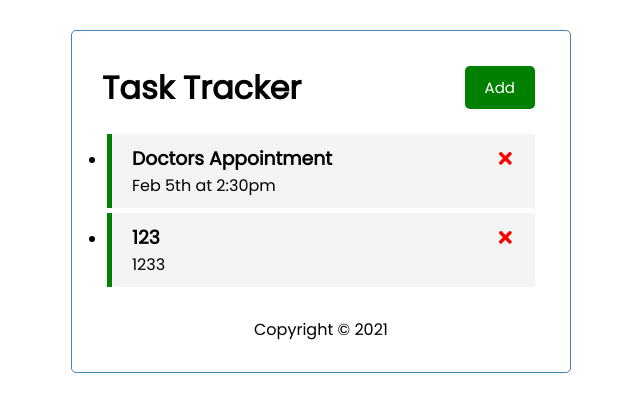
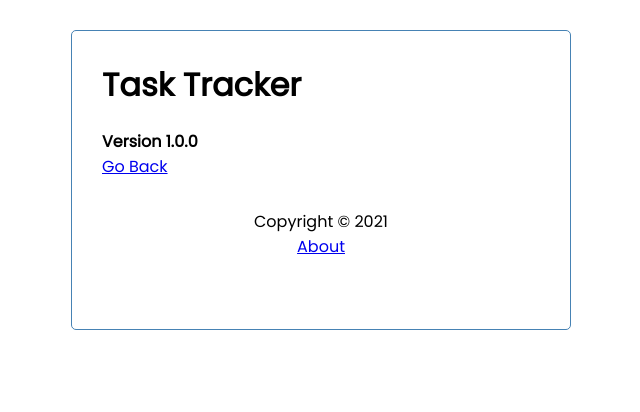
Before and after one commit to yiyu66/todolist-react-ts, a React (Create React App) app: page /about in a window 1280 px wide. Shown: the top 412 px of the page, without its empty margins (319-959 px from the left). Built offline with nearby package versions, Linux system fonts and the light colour scheme; data requests are answered from the project's data file.

Commit message:
添加路由；完成开发

```diff
--- a/db.json
+++ b/db.json
@@ -1,14 +1,8 @@
 {
   "tasks": [
     {
-      "id": 1,
-      "text": "Doctors Appointment",
-      "day": "Feb 5th at 2:30pm",
-      "reminder": true
-    },
-    {
-      "text": "123",
-      "day": "1233",
+      "text": "早起",
+      "day": "9点",
       "reminder": true,
       "id": 2
     }
--- a/package.json
+++ b/package.json
@@ -14,6 +14,7 @@
     "react": "^17.0.2",
     "react-dom": "^17.0.2",
     "react-icons": "^4.3.1",
+    "react-router-dom": "^6.2.1",
     "react-scripts": "5.0.0",
     "serve": "^13.0.2",
     "typescript": "^4.5.4",
--- a/src/App.tsx
+++ b/src/App.tsx
@@ -1,9 +1,11 @@
-import React, { useEffect, useState } from "react";
+import { useEffect, useState } from "react";
+import { BrowserRouter as Router, Route, Routes } from "react-router-dom";
 import "./App.css";
 import TaskList from "./components/TaskList";
 import AddTask from "./components/AddTask";
 import Header from "./components/Header";
 import Footer from "./components/Footer";
+import About from "./components/About";
 export interface Itask {
   tasks: {
     id: number;
@@ -42,7 +44,7 @@
     res.status === 200 ? setTasks(tasks.filter((task) => task.id !== id)) : alert("Delete task failed");
   };
 
-  // const addTask = (task: Itask["tasks"][0]) => {
+  // const addTask = (task: Itask["tasks"][0]) => { // 本地操作
   //   const id = Math.floor(Math.random() * 10000) + 1;
   //   const newTask = { ...task, id: id };
   //   setTasks([...tasks, newTask]);
@@ -71,6 +73,7 @@
     setTasks(tasks.map((task) => (task.id === id ? { ...task, reminder: data.reminder } : task)));
   };
   return (
+    <Router>
       <div className="container">
         <Header
           title="Task Tracker"
@@ -79,14 +82,25 @@
             setShowAddTask(!showAddTask);
           }}
         />
+        <Routes>
+          <Route
+            path="/"
+            element={
+              <>
                 {showAddTask && <AddTask onAdd={addTask} />}
                 {tasks.length > 0 ? (
                   <TaskList tasks={tasks} onDelete={deleteTasks} onToggle={toggleReminder}></TaskList>
                 ) : (
                   "No Tasks"
                 )}
+              </>
+            }
+          ></Route>
+          <Route path="/about" element={<About />} />
+        </Routes>
         <Footer />
       </div>
+    </Router>
   );
 }
 
--- /dev/null
+++ b/src/components/About.tsx
@@ -0,0 +1,12 @@
+import { Link } from "react-router-dom";
+
+const About = () => {
+  return (
+    <div>
+      <h4>Version 1.0.0</h4>
+      <Link to="/">Go Back</Link>
+    </div>
+  );
+};
+
+export default About;
--- a/src/components/Footer.tsx
+++ b/src/components/Footer.tsx
@@ -1,10 +1,12 @@
+import { Link } from 'react-router-dom'
 
 const Footer = () => {
   return (
     <footer>
       <p>Copyright &copy; 2021</p>
+      <Link to='/about'>About</Link>
     </footer>
-  );
-};
+  )
+}
 
-export default Footer;
+export default Footer
--- a/src/components/Header.tsx
+++ b/src/components/Header.tsx
@@ -1,15 +1,19 @@
 import React from "react";
 import Button from "./Button";
+import { useLocation } from "react-router-dom";
 interface Props {
   title?: string;
   showAdd: boolean;
   onAdd: React.MouseEventHandler<HTMLButtonElement>;
 }
 const Header: React.FC<Props> = ({ title, onAdd, showAdd }) => {
+  const location = useLocation();
   return (
     <header className="header">
       <h1>{title}</h1>
-      <Button text={showAdd ? "Close" : "Add"} color={showAdd ? "red" : "green"} onClick={onAdd} />
+      {location.pathname === "/" && (
+        <Button text={showAdd ? "Close" : "Add"} color={showAdd ? "red" : "green"} onClick={onAdd} />
+      )}
     </header>
   );
 };
```
Also changed, not shown: 1 other file (tests, documents, lock files or other folders). Lines whose indentation alone changed are shown as unchanged.
